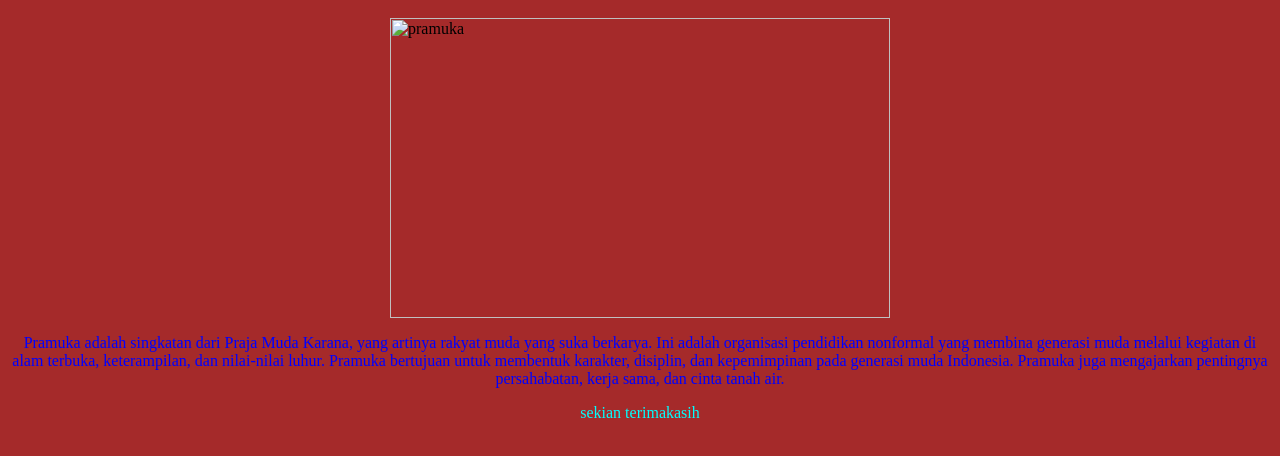
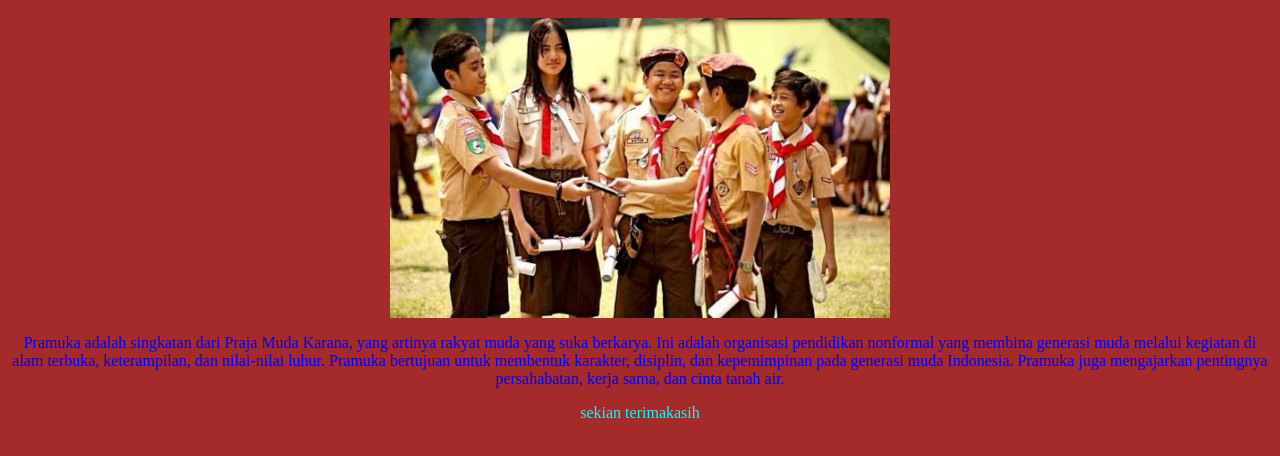
Before and after one commit to poiu333/pramuka3, a plain HTML site: page index.html in a window 1280 px wide. Shown: the part 48-504 px from the top of the page. Drawn offline with Linux system fonts and the light colour scheme.

Commit message:
Update index.html

```diff
--- a/index.html
+++ b/index.html
@@ -4,7 +4,7 @@
     </head>
     <body style="background-color:brown;">
        <h1 style="text-align: center;">pramuka</h1>
-        <img src="image/cihuy.jpg" alt="pramuka" width="500" height="300" style="display: block; margin-left: auto; margin-right: auto;">
+        <img src="Cihuy.jpg" alt="pramuka" width="500" height="300" style="display: block; margin-left: auto; margin-right: auto;">
 
         <p style="color: blue; text-align:center">Pramuka adalah singkatan dari Praja Muda Karana, yang artinya rakyat muda yang suka berkarya.
 Ini adalah organisasi pendidikan nonformal yang membina generasi muda melalui kegiatan di alam terbuka, keterampilan, dan nilai-nilai luhur.
```
